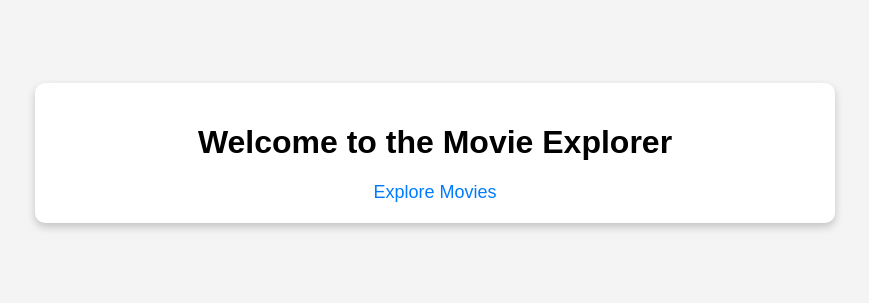
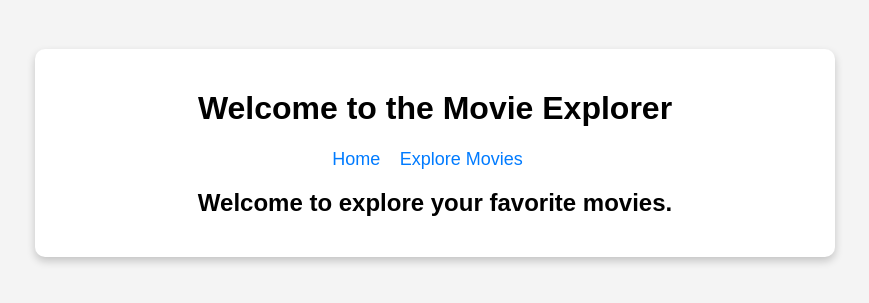
Before and after one commit to BusyBiee1/2025-02-16-SBA320H-LastSBA, a React (Vite) app: page / in a window 1280 px wide. Shown: the part 247-550 px from the top of the page, without its empty margins (205-1074 px from the left). Built offline with nearby package versions, Linux system fonts and the light colour scheme.

Commit message:
mostly working

```diff
--- a/src/App.css
+++ b/src/App.css
@@ -15,3 +15,7 @@ nav a {
 nav a:hover {
   text-decoration: underline;
 }
+
+.link {
+  margin-right: 15px; /* Adjust the value as needed */
+}
--- a/src/App.jsx
+++ b/src/App.jsx
@@ -2,6 +2,7 @@ import React from 'react';
 import { BrowserRouter as Router, Routes, Route, Link } from 'react-router-dom';
 import MovieList from './components/MovieList';
 import MovieDetails from './components/MovieDetails';
+import Home from './components/Home'; // Import the Home component
 import './App.css';
 
 function App() {
@@ -10,9 +11,11 @@ function App() {
       <div className="app">
         <h1>Welcome to the Movie Explorer</h1>
         <nav>
-          <Link to="/movies">Explore Movies</Link>
+          < Link to="/" className="link">Home</Link> {/* Add class here */}
+          <Link to="/movies" className="link">Explore Movies</Link> {/* Add class here */}
         </nav>
         <Routes>
+          <Route path="/" element={<Home />} /> {/* Define the route for the root path */}
           <Route path="/movies" element={<MovieList />} />
           <Route path="/movies/:id" element={<MovieDetails />} />
         </Routes>
--- /dev/null
+++ b/src/components/Home.jsx
@@ -0,0 +1,8 @@
+// src/components/Home.jsx
+import React from 'react';
+
+const Home = () => {
+  return <h2>Welcome to explore your favorite movies.</h2>;
+};
+
+export default Home;
```
Also changed, not shown: 1 other file (tests, documents, lock files or other folders).
